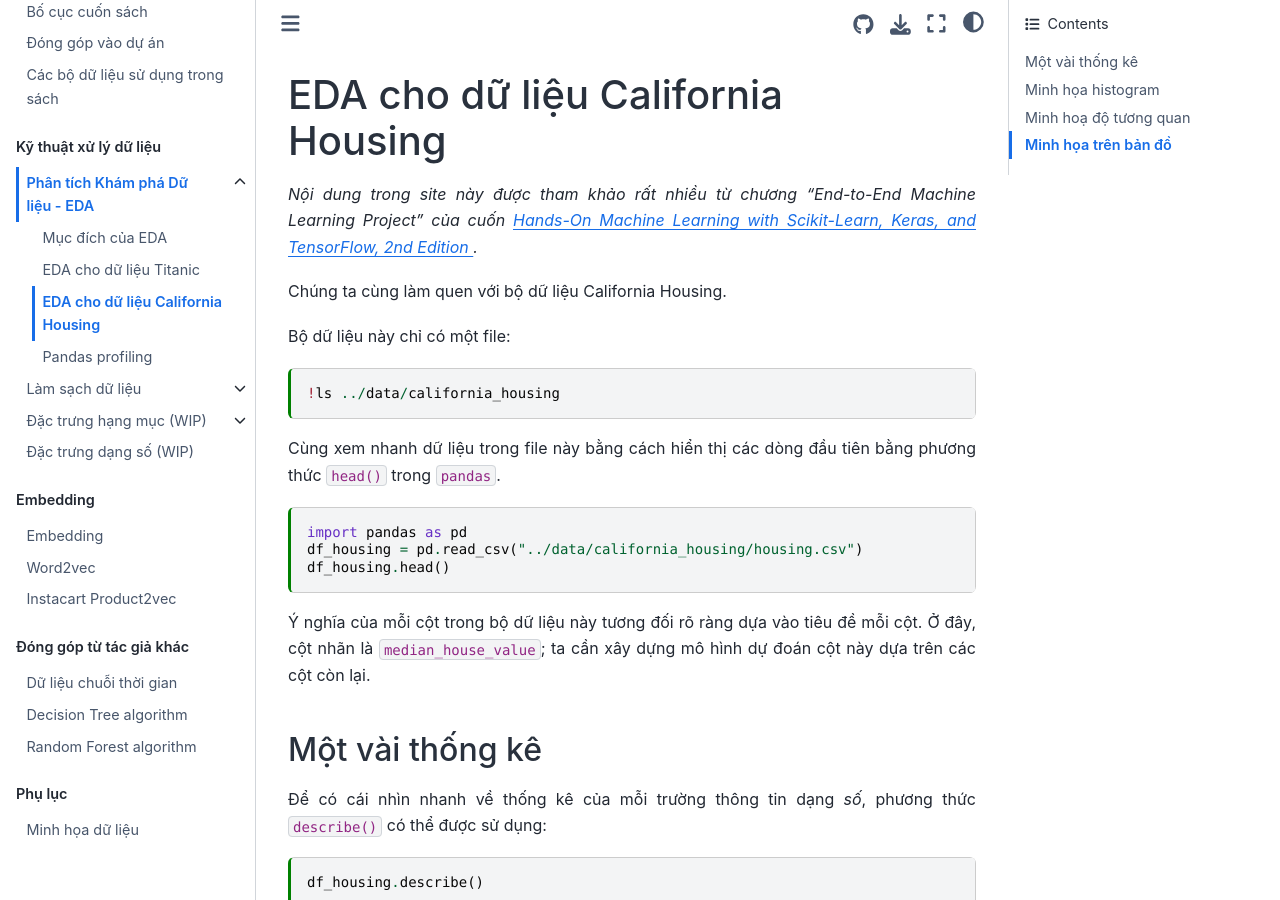
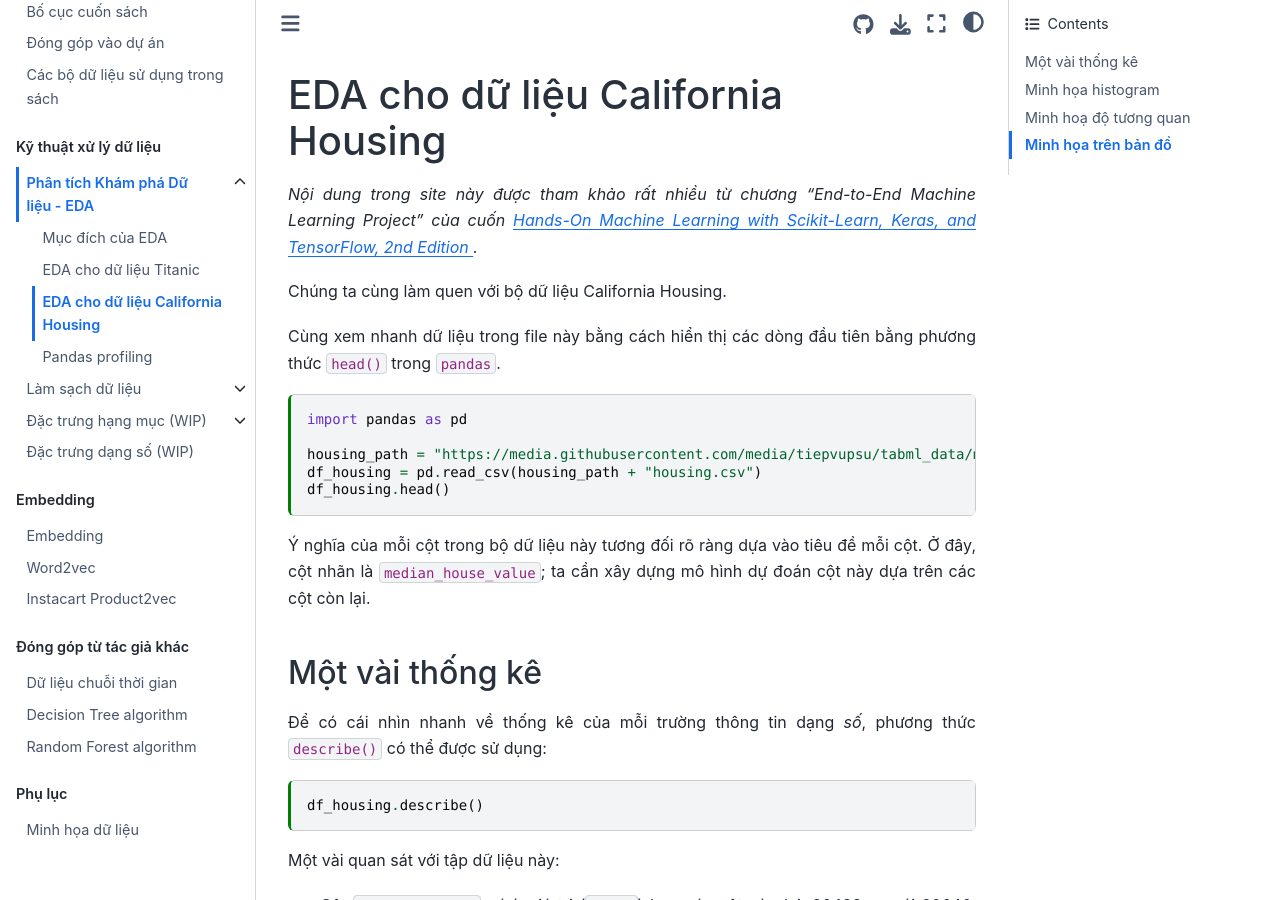
Before and after one commit to tiepvupsu/tabml_book, a Jupyter Book: the page built from book/ch_data_processing/eda_cali_housing.md, in a window 1280 px wide and 900 px high. Built offline with Jupyter Book 1.0.4 settings and Sphinx 7.4.7 and the Sphinx Book theme 1.1.4, drawn with Linux system fonts in a browser that asks for light colours; comment, search, counter and statistics services are not loaded.

Commit message:
fix eda_housing

````diff
--- a/book/ch_data_processing/eda_cali_housing.md
+++ b/book/ch_data_processing/eda_cali_housing.md
@@ -6,9 +6,9 @@ jupytext:
     format_version: 0.12
     jupytext_version: 1.8.2
 kernelspec:
-  display_name: Python 3
+  display_name: tabml_env
   language: python
-  name: python3
+  name: tabml_env
 ---
 
 # EDA cho dữ liệu California Housing
@@ -18,17 +18,15 @@ _Nội dung trong site này được tham khảo rất nhiều từ chương "En
 
 Chúng ta cùng làm quen với bộ dữ liệu California Housing.
 
-Bộ dữ liệu này chỉ có một file:
-
-```{code-cell} ipython3
-!ls ../data/california_housing
-```
++++
 
 Cùng xem nhanh dữ liệu trong file này bằng cách hiển thị các dòng đầu tiên bằng phương thức `head()` trong `pandas`.
 
 ```{code-cell} ipython3
 import pandas as pd
-df_housing = pd.read_csv("../data/california_housing/housing.csv")
+
+housing_path = "https://media.githubusercontent.com/media/tiepvupsu/tabml_data/master/california_housing/"
+df_housing = pd.read_csv(housing_path + "housing.csv")
 df_housing.head()
 ```
 
@@ -127,7 +125,7 @@ df_housing.plot(
     y="latitude",
     alpha=0.5,
     s=df_housing["population"]/100,
-    label="population",\
+    label="population",
     figsize=(10, 8),
     c="median_house_value",
     cmap=plt.get_cmap("jet"),
````
